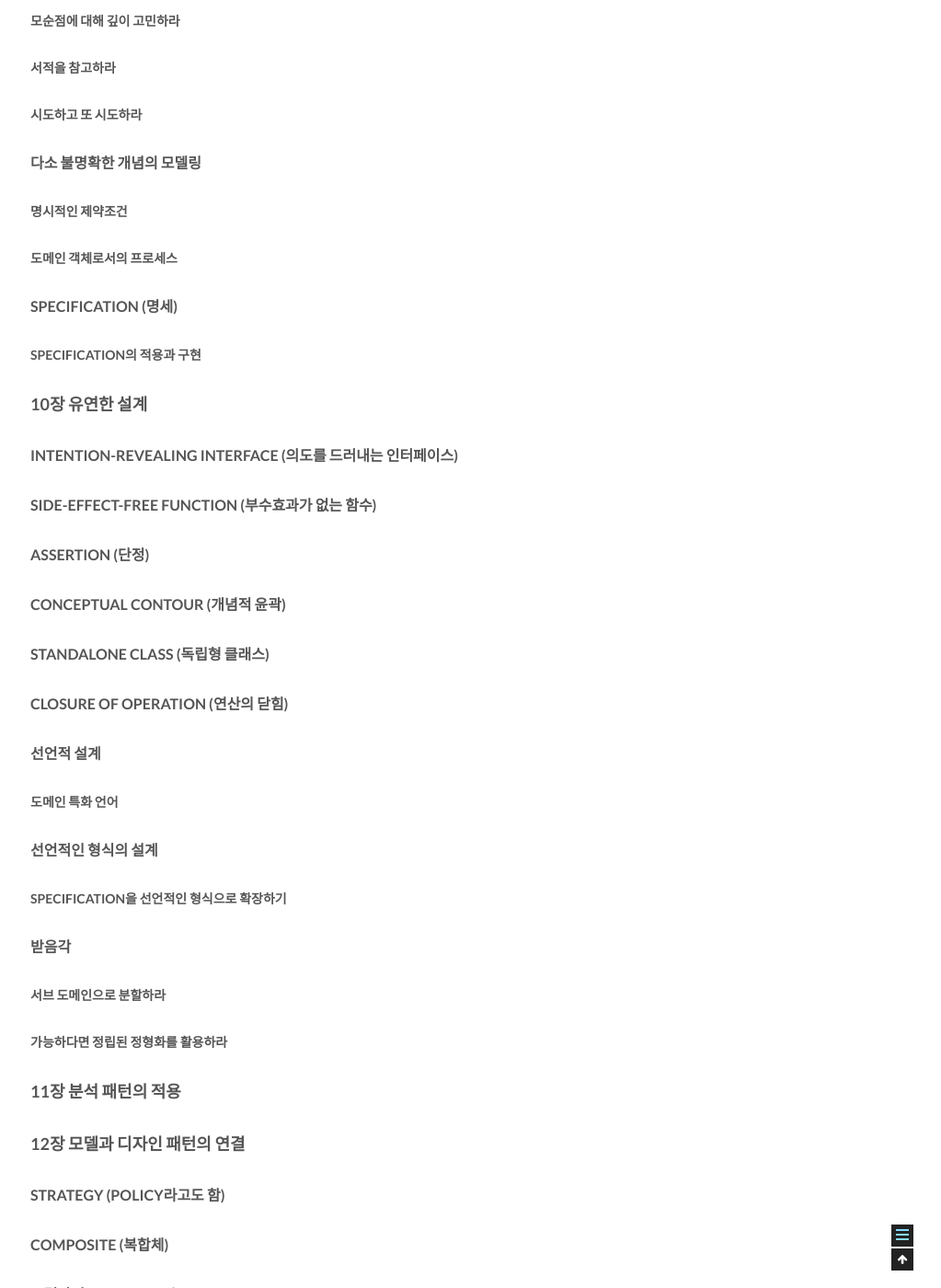
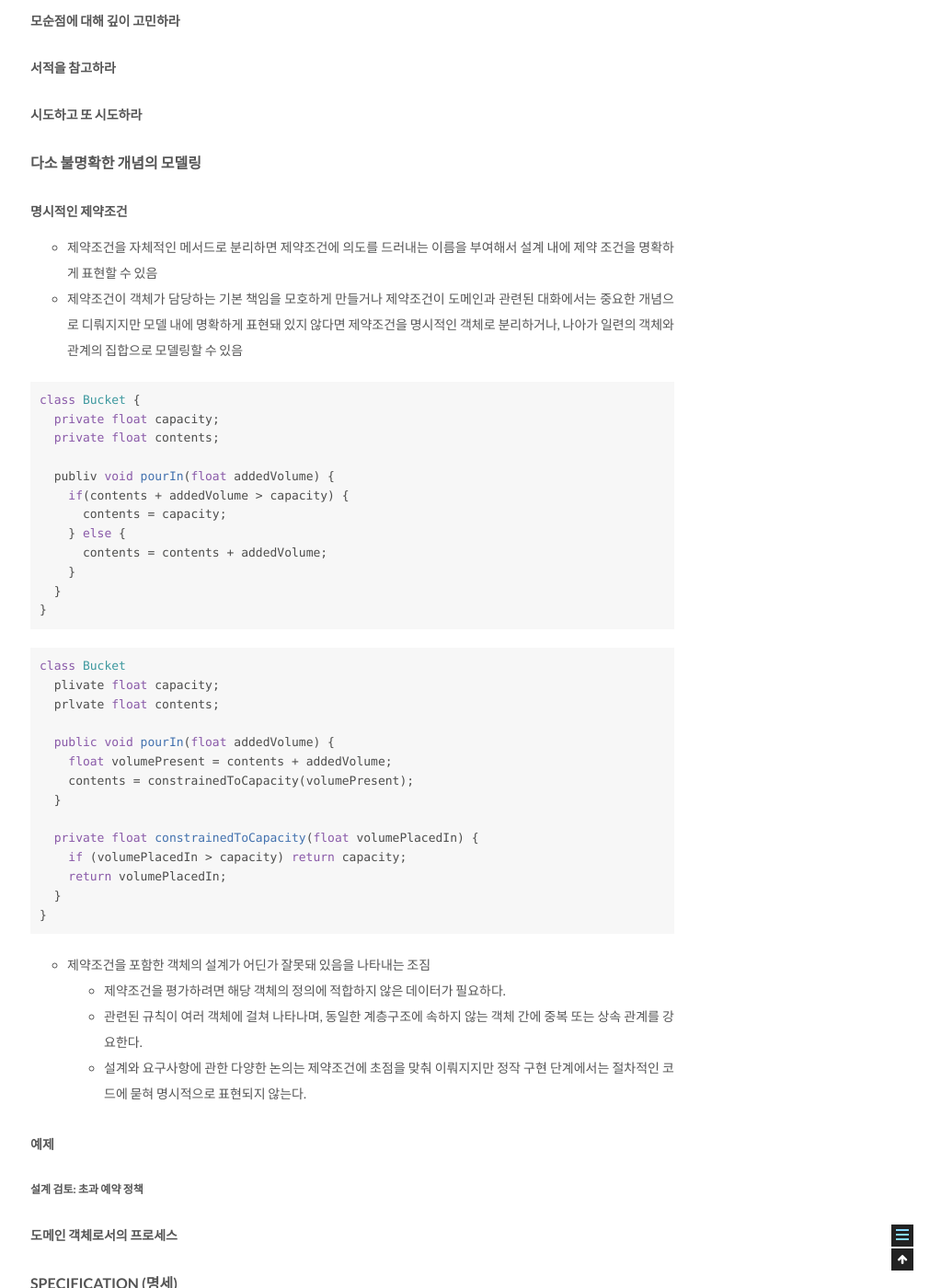
Before and after one commit to csj4032/csj4032.github.io, a Jekyll site: the page built from _posts/2018-02-21-도메인주도설계.md, in a window 1280 px wide and 1400 px high, scrolled down 19185 px. Shown: the whole window at 92% size, without its empty margins (257-1280 px from the left). Built offline with Jekyll 4.4.1, drawn with Linux system fonts in a browser that asks for light colours.

Commit message:
도메인 주도 설계 포스팅 수정

````diff
--- a/_posts/2018-02-21-도메인주도설계.md
+++ b/_posts/2018-02-21-도메인주도설계.md
@@ -443,6 +443,49 @@ public boolean isAllowed(Cargo calgo, Voyage voyage) {
 #### 다소 불명확한 개념의 모델링
 
 ##### 명시적인 제약조건
+* 제약조건을 자체적인 메서드로 분리하면 제약조건에 의도를 드러내는 이름을 부여해서 설계 내에 제약 조건을 명확하게 표현할 수 있음
+* 제약조건이 객체가 담당하는 기본 책임을 모호하게 만들거나 제약조건이 도메인과 관련된 대화에서는 중요한 개념으로 디뤄지지만 모델 내에 명확하게 표현돼 있지 않다면 제약조건을 명시적인 객체로 분리하거나, 나아가 일련의 객체와 관계의 집합으로 모델링할 수 있음
+
+```java
+class Bucket {
+  private float capacity;
+  private float contents;
+
+  publiv void pourIn(float addedVolume) {
+    if(contents + addedVolume > capacity) {
+      contents = capacity;
+    } else {
+      contents = contents + addedVolume;
+    }
+  }
+}
+```
+
+```java
+class Bucket
+  plivate float capacity;
+  prlvate float contents;
+
+  public void pourIn(float addedVolume) {
+    float volumePresent = contents + addedVolume;
+    contents = constrainedToCapacity(volumePresent);
+  }
+
+  private float constrainedToCapacity(float volumePlacedIn) {
+    if (volumePlacedIn > capacity) return capacity;
+    return volumePlacedIn;
+  }
+}
+```
+
+* 제약조건을 포함한 객체의 설계가 어딘가 잘못돼 있음을 나타내는 조짐
+1. 제약조건을 평가하려면 해당 객체의 정의에 적합하지 않은 데이터가 필요하다.
+2. 관련된 규칙이 여러 객체에 걸쳐 나타나며, 동일한 계층구조에 속하지 않는 객체 간에 중복 또는 상속 관계를 강요한다.
+3. 설계와 요구사항에 관한 다양한 논의는 제약조건에 초점을 맞춰 이뤄지지만 정작 구현 단계에서는 절차적인 코드에 묻혀 명시적으로 표현되지 않는다.
+
+##### 예제
+
+###### 설계 검토: 초과 예약 정책
 
 ##### 도메인 객체로서의 프로세스
 
````
